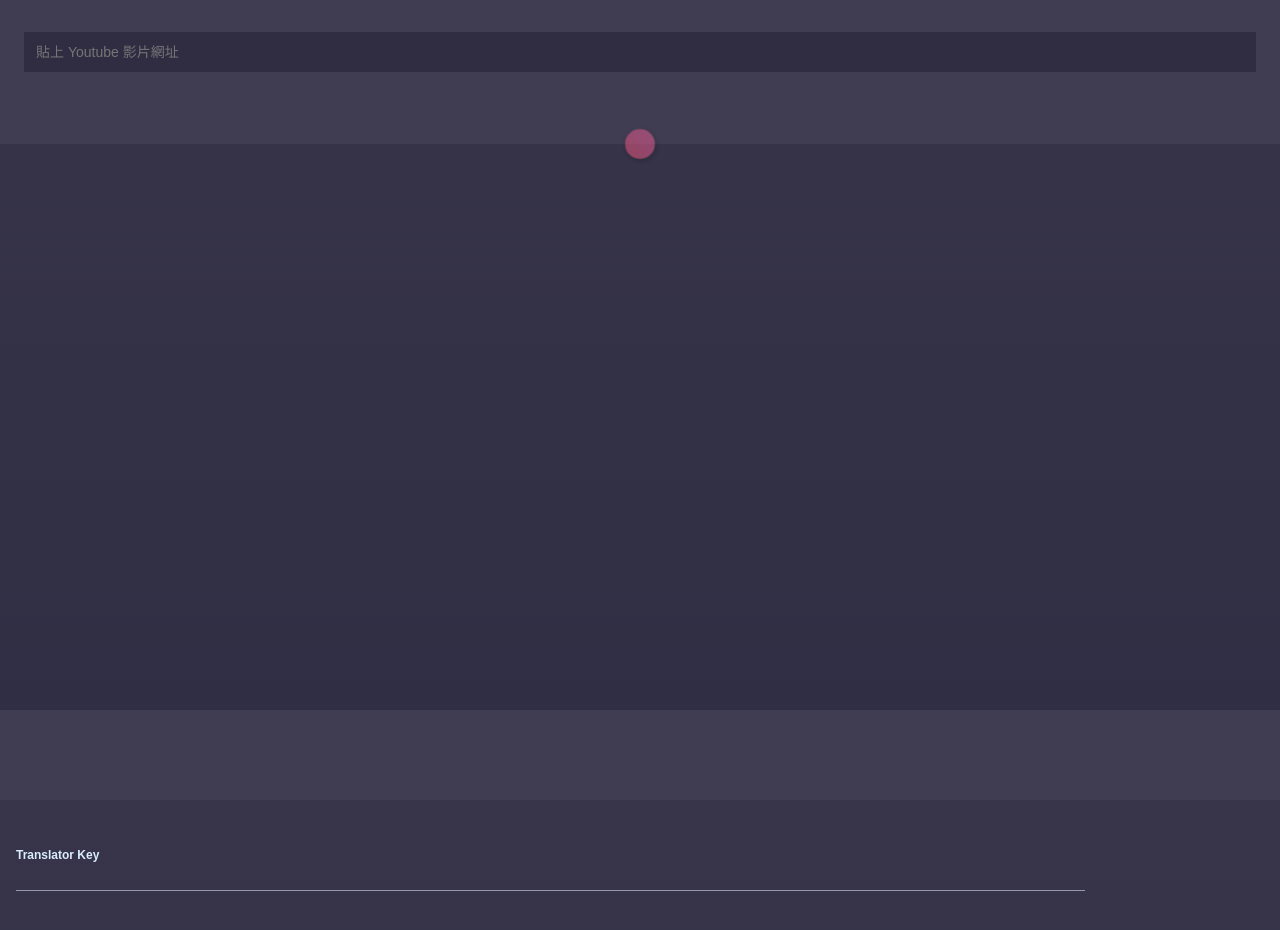
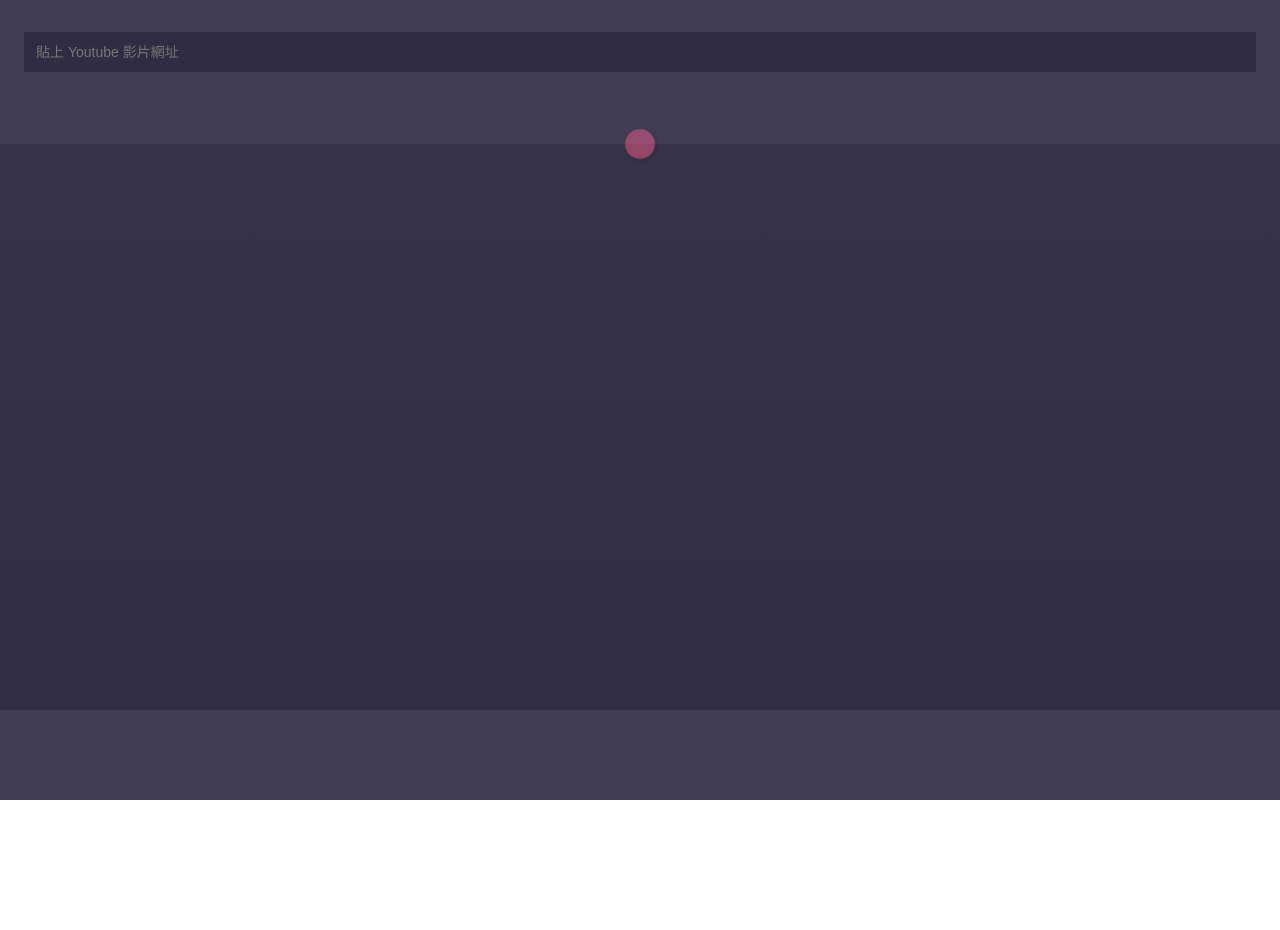
Before and after one commit to GlennJong/yt-listener, a React (Create React App) app: page / in a window 1280 px wide. Shown: the top 930 px of the page. After the commit the page ends 800 px from the top, so only its background shows below. Built offline with nearby package versions, Linux system fonts and the light colour scheme; some icons are missing.

Commit message:
Update config page display status.

```diff
--- a/src/interface/ConfigPage/index.js
+++ b/src/interface/ConfigPage/index.js
@@ -4,7 +4,7 @@ import { useDispatch, useSelector } from 'react-redux';
 import configData from '../../store/configData';
 import InputItem from '../../components/InputItem';
 
-const ConfigPage = () => {
+const ConfigPage = ({ currentPage }) => {
   const { translatorKey } = useSelector(state => state.configData);
 
   const dispatch = useDispatch(configData);
@@ -14,9 +14,13 @@ const ConfigPage = () => {
   }
 
   return (
-    <Root>
-      <InputItem label="Translator Key" onUpdate={handleSaveTranslatorCode} value={translatorKey} />
-    </Root>
+    <>
+    { currentPage === 'config' &&
+      <Root>
+        <InputItem label="Translator Key" onUpdate={handleSaveTranslatorCode} value={translatorKey} />
+      </Root>
+    }
+    </>
   )
 }
 
--- a/src/interface/HomePage/index.js
+++ b/src/interface/HomePage/index.js
@@ -74,7 +74,7 @@ const Root = styled.div`
   box-sizing: border-box;
 `
 const HistorySection = styled.div`
-  padding-top: 12px;
+  padding-top: 48px;
 `
 
 const List = styled.ul`
```
Also changed, not shown: 2 other files (tests, documents, lock files or other folders).
